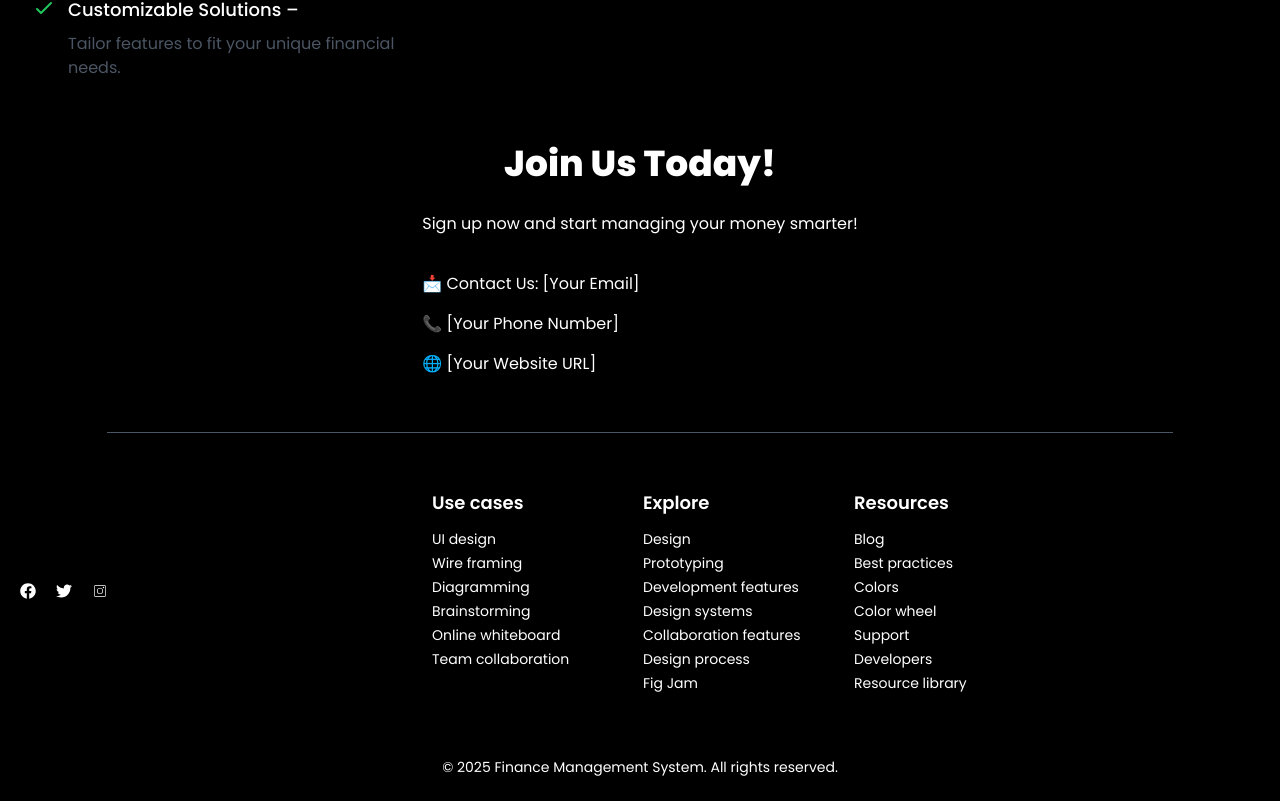
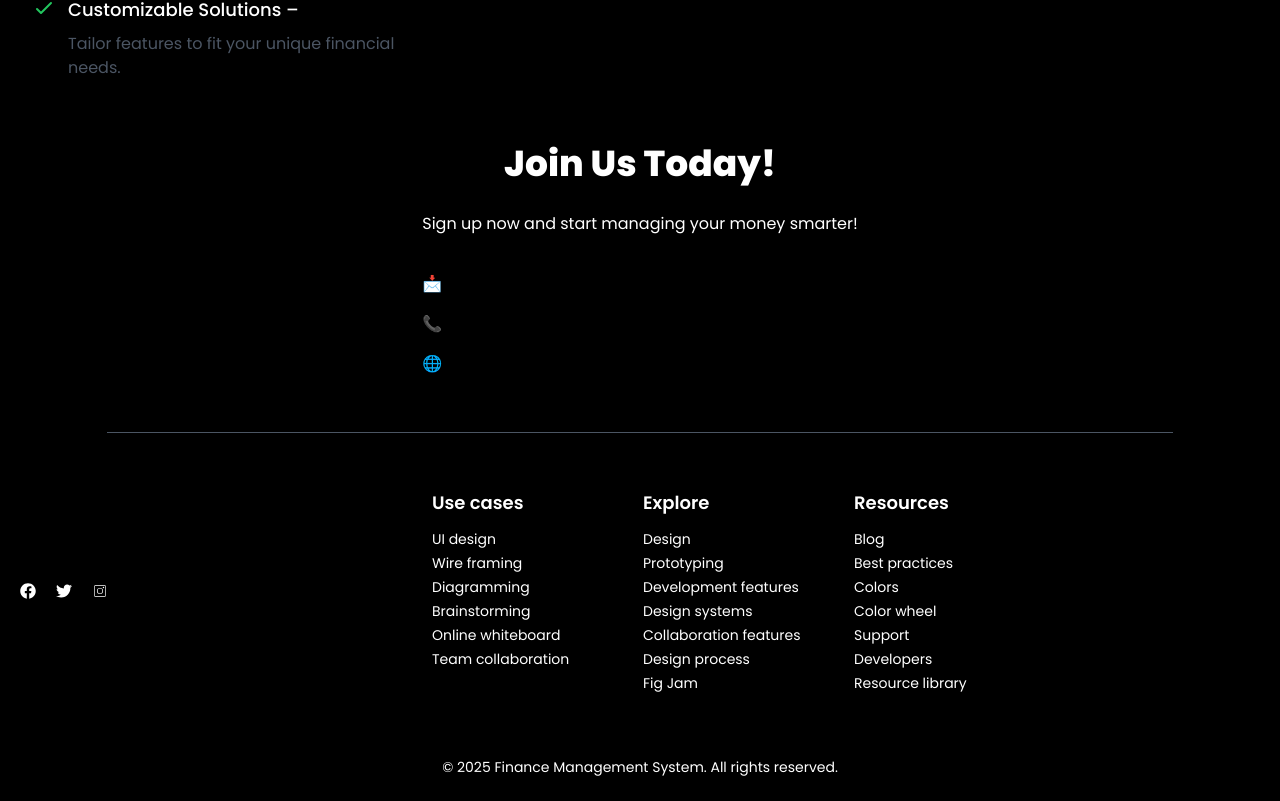
Before and after one commit to abrarasif11/finance-management-system-frontend-capstone, a React (Vite) app: page /about in a window 1280 px wide. Shown: the part 1797-2598 px from the top of the page. Built offline with nearby package versions, Linux system fonts and the light colour scheme.

Commit message:
about-section

```diff
--- a/src/pages/AboutUs/AboutUs.jsx
+++ b/src/pages/AboutUs/AboutUs.jsx
@@ -345,15 +345,15 @@ const AboutUs = () => {
 			<div className="text-center mt-5 mb-10 space-y-4">
 				<p className="text-center flex items-center">
 
-					<span>📩 Contact Us: [Your Email]</span>
+					<span>📩  </span>
 				</p>
 				<p className="flex items-center">
 
-				📞 [Your Phone Number]
+				📞
 				</p>
 				<p className="flex mb-10 items-center">
 
-				🌐 [Your Website URL]
+				🌐
 				</p>
 			</div>
 			</div>
```
